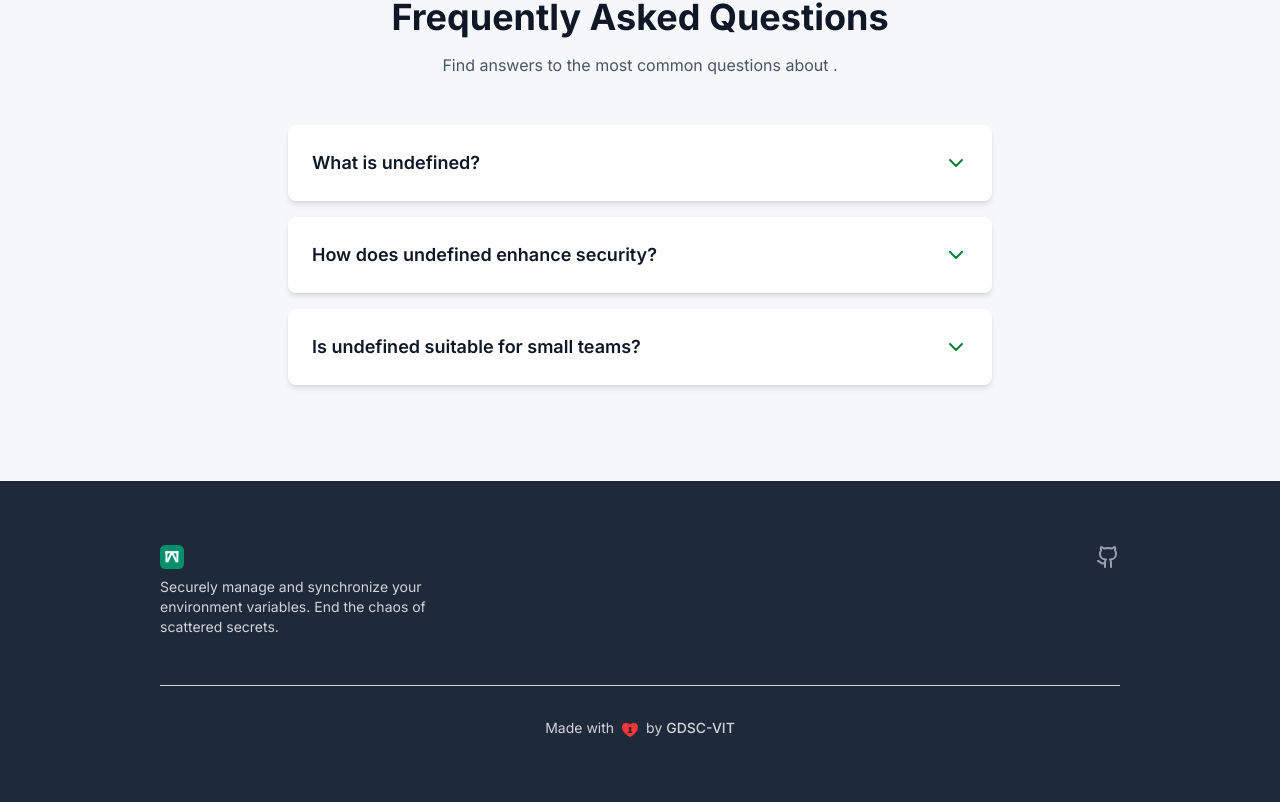
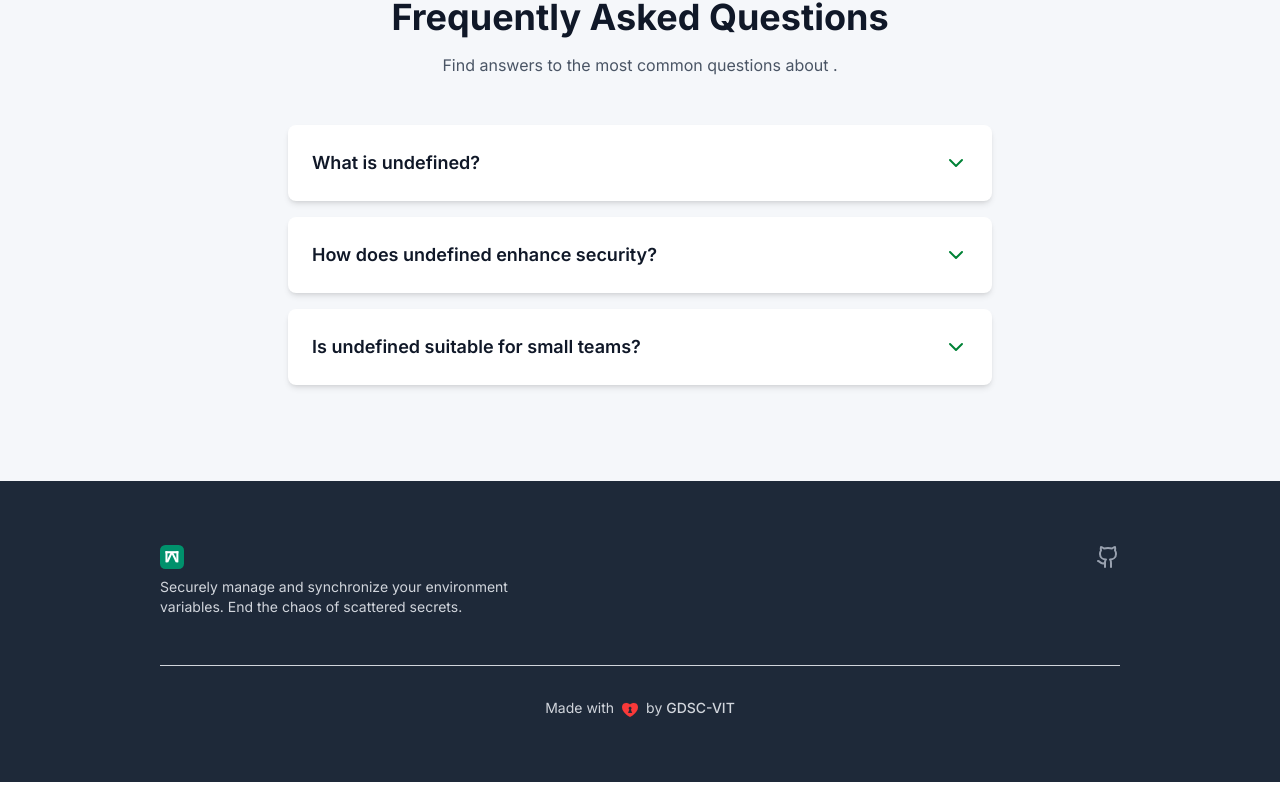
Before and after one commit to ChirayuSahu/envoy, a Next.js app in the folder web-app/: page / in a window 1280 px wide. Shown: the part 2034-2836 px from the top of the page. Built offline with nearby package versions, Linux system fonts and the light colour scheme; no server answers; a web font is replaced by a local one.

Commit message:
fix: update footer text styling for improved readability

```diff
--- a/web-app/src/components/footer.tsx
+++ b/web-app/src/components/footer.tsx
@@ -20,7 +20,7 @@ const Footer = () => {
                             />
                             {process.env.NEXT_PUBLIC_APP_NAME}
                         </h3>
-                        <p className="text-gray-300 text-sm max-w-xs">
+                        <p className="text-gray-300 text-sm max-w-sm text-left">
                             Securely manage and synchronize your environment variables.
                             End the chaos of scattered secrets.
                         </p>
```
